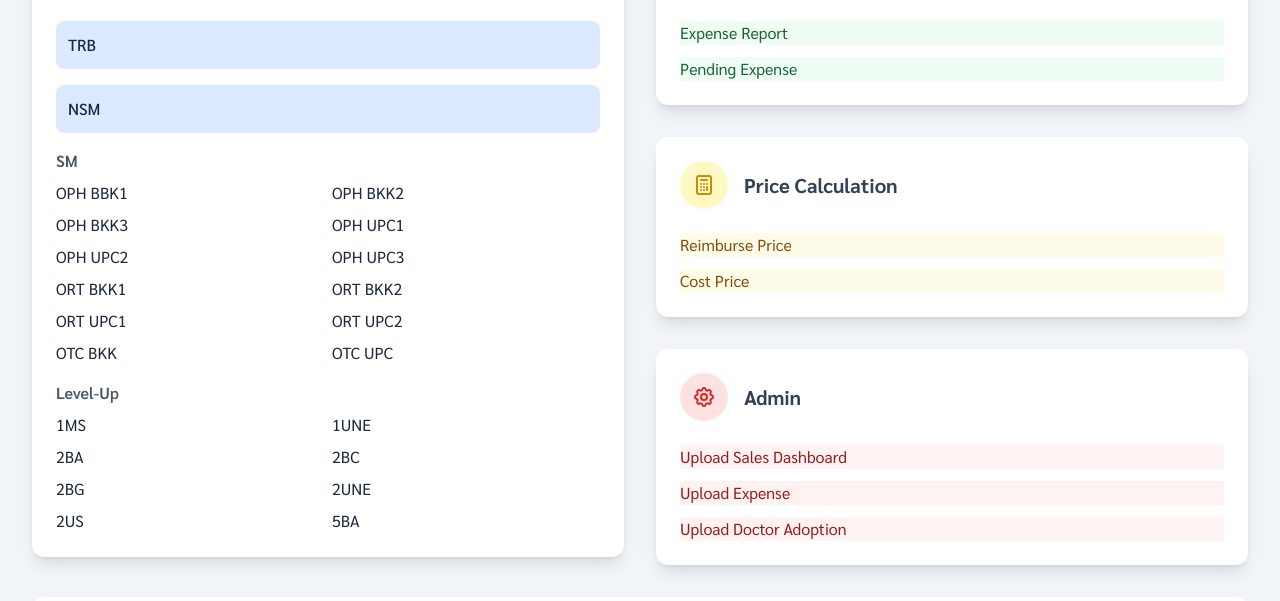
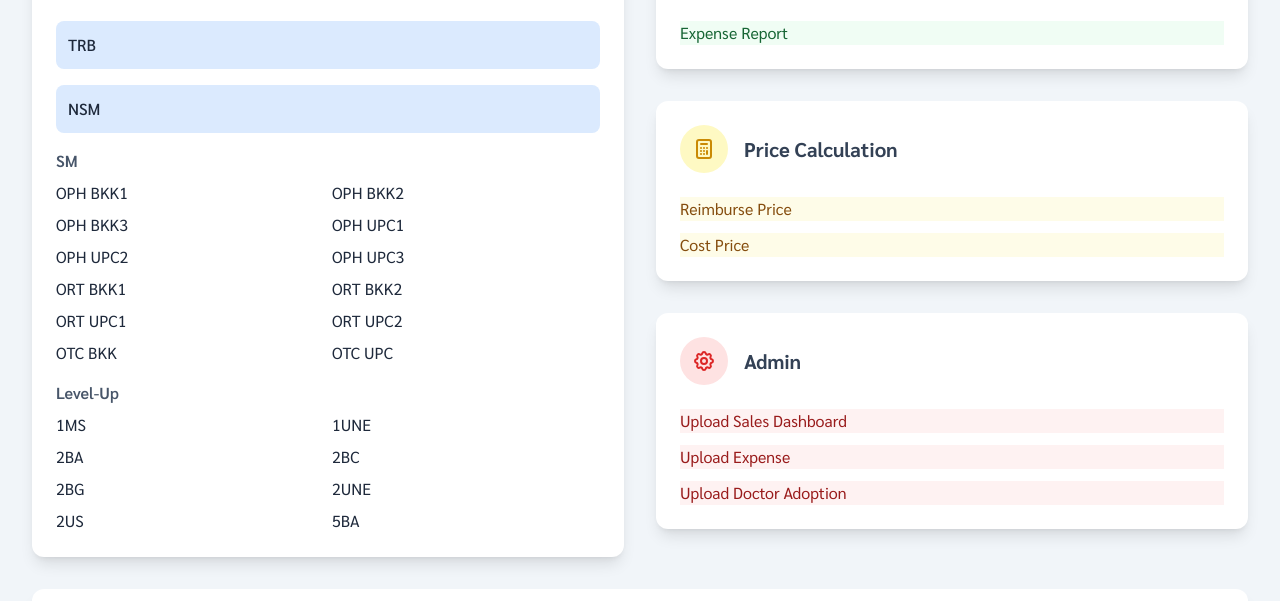
Before and after one commit to pele2005/SalesTeamHub, a plain HTML site: page index.html in a window 1280 px wide. Shown: the part 199-800 px from the top of the page. Drawn offline with nearby package versions, Linux system fonts and the light colour scheme.

Commit message:
Add files via upload

```diff
--- a/index.html
+++ b/index.html
@@ -61,7 +61,7 @@
                         <div>
                             <h3 class="font-semibold text-slate-600 mb-2 mt-4">SM</h3>
                             <div class="grid grid-cols-2 gap-2">
-                                <a href="https://lookerstudio.google.com/s/nf5e9ofQTuY" target="_blank" rel="noopener noreferrer" class="link-button">OPH BBK1</a>
+                                <a href="https://lookerstudio.google.com/s/nf5e9ofQTuY" target="_blank" rel="noopener noreferrer" class="link-button">OPH BKK1</a>
                                 <a href="https://lookerstudio.google.com/s/nLjU8vYLBjU" target="_blank" rel="noopener noreferrer" class="link-button">OPH BKK2</a>
                                 <a href="https://lookerstudio.google.com/s/ieT7jRp5MVE" target="_blank" rel="noopener noreferrer" class="link-button">OPH BKK3</a>
                                 <a href="https://lookerstudio.google.com/s/jsaNc5ovXnM" target="_blank" rel="noopener noreferrer" class="link-button">OPH UPC1</a>
@@ -109,7 +109,6 @@
                     <div class="px-6 pb-6">
                         <div class="flex flex-col space-y-3">
                             <a href="https://peletotalexpense.netlify.app/" target="_blank" rel="noopener noreferrer" class="main-button bg-green-50 hover:bg-green-100 text-green-800">Expense Report</a>
-                            <a href="https://pendingexpense.netlify.app/" target="_blank" rel="noopener noreferrer" class="main-button bg-green-50 hover:bg-green-100 text-green-800">Pending Expense</a>
                         </div>
                     </div>
                 </div>
```
